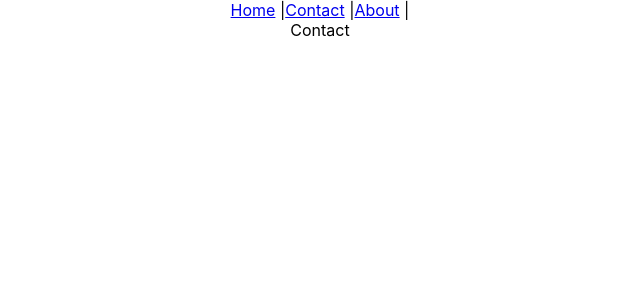
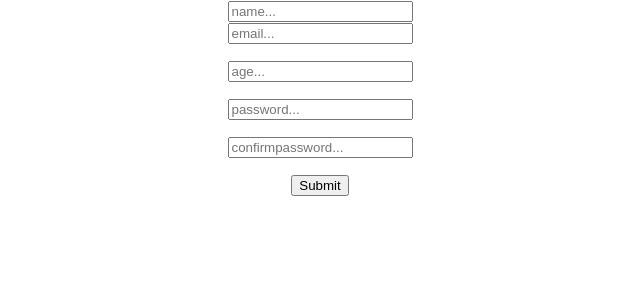
Before and after one commit to HudyRahmani/test1, a React (Create React App) app: page /contact in a window 1280 px wide. Shown: the top 300 px of the page, without its empty margins (320-960 px from the left). Built offline with nearby package versions, Linux system fonts and the light colour scheme.

Commit message:
Validation From using ( react-form ,yup , yupResolver)

```diff
--- a/package.json
+++ b/package.json
@@ -3,6 +3,7 @@
   "version": "0.1.0",
   "private": true,
   "dependencies": {
+    "@hookform/resolvers": "^3.9.0",
     "@popperjs/core": "^2.11.8",
     "@testing-library/jest-dom": "^5.17.0",
     "@testing-library/react": "^13.4.0",
@@ -13,10 +14,12 @@
     "json-server": "^1.0.0-beta.2",
     "react": "^18.3.1",
     "react-dom": "^18.3.1",
+    "react-hook-form": "^7.53.0",
     "react-query": "^3.39.3",
     "react-router-dom": "^6.26.2",
     "react-scripts": "5.0.1",
-    "web-vitals": "^2.1.4"
+    "web-vitals": "^2.1.4",
+    "yup": "^1.4.0"
   },
   "scripts": {
     "start": "react-scripts start",
--- a/src/App.js
+++ b/src/App.js
@@ -1,30 +1,10 @@
-import { BrowserRouter, Route, Routes } from 'react-router-dom';
 import './App.css'
-import Home from './pages/Home';
-import Contact from './pages/Contact';
-import About from './pages/About';
-import Navbar from './pages/Navbar';
-import Notfont from './pages/Notfont';
-import { QueryClient, QueryClientProvider } from 'react-query';
-
-
+import SubmitHomeForm from './pages/SubmitHomeForm';
 function App() {
-
-  const client = new QueryClient()
 
   return (
     <div className={`App`}>
-      <QueryClientProvider client={client}>
-        <BrowserRouter>
-          <Navbar />
-          <Routes>
-            <Route path='/' element={<Home />} />
-            <Route path='/contact' element={<Contact />} />
-            <Route path='/about' element={<About />} />
-            <Route path='/*' element={<Notfont />} />
-          </Routes>
-        </BrowserRouter>
-      </QueryClientProvider>
+      <SubmitHomeForm />
     </div>
   );
 
--- a/src/pages/About.js
+++ /dev/null
@@ -1,7 +0,0 @@
-import React from 'react'
-
-export default function About() {
-  return (
-    <div>About</div>
-  )
-}
--- a/src/pages/Contact.js
+++ /dev/null
@@ -1,11 +0,0 @@
-import React, { useContext } from 'react'
-import { useNavigate } from 'react-router-dom'
-
-
-export default function Contact() {
-  let navigate = useNavigate()
-
-  return (
-          <div>Contact</div>
-      )
-}
--- a/src/pages/Home.js
+++ /dev/null
@@ -1,23 +0,0 @@
-import axios from 'axios'
-import { useQuery } from 'react-query'
-
-export default function Home() {
-     const {data , isLoading , isError ,refetch} = useQuery(["cat"], ()=>{
-        return axios.get('https://catfact.ninja/fact/').then((res)=> res.data)
-     })
-
-     if(isLoading){
-       return <h2>Loading...</h2>
-      }
-     if(isError){
-      return <h2>sory where was an error</h2>
-     }
-  return (
-    <>
-        <div>
-          <button onClick={refetch}>Refetch</button>
-          <h1>{data?.fact}</h1>
-        </div>
-    </>
-  )
-}
--- a/src/pages/Navbar.js
+++ /dev/null
@@ -1,12 +0,0 @@
-import React from 'react'
-import { Link } from 'react-router-dom'
-
-export default function Navbar() {
-  return (
-    <div>
-        <Link to={'/'}>Home</Link> |
-        <Link to={'/Contact'}>Contact</Link> |
-        <Link to={'/About'}>About</Link> |
-    </div>
-  )
-}
--- a/src/pages/Notfont.js
+++ /dev/null
@@ -1,7 +0,0 @@
-import React from 'react'
-
-export default function Notfont() {
-  return (
-    <div>Notfont</div>
-  )
-}
--- /dev/null
+++ b/src/pages/SubmitHomeForm.js
@@ -0,0 +1,41 @@
+import React from 'react'
+import { useForm } from 'react-hook-form'
+import * as yup from 'yup'
+import { yupResolver } from '@hookform/resolvers/yup'
+
+export default function SubmitHomeForm() {
+
+
+    const sechema = yup.object().shape({
+        name : yup.string().required("نام اجباری است"),
+        email:yup.string().email("ایمل باید اعتباری باشد").required('ایمل اجباری است'),
+        age: yup.number().positive().min(18).max(100).required('سن مهم است'),
+        password:yup.string().min(4).max(15).required('پسورد فرض است'),
+        confirmpassword:yup.string().oneOf([yup.ref("password")],"پسورد برابر نیست").required()
+
+    })
+
+    const {register , handleSubmit ,formState:{errors}} = useForm({resolver : yupResolver(sechema)})
+    const onFormSubmit = (data) =>{
+        console.log(data)
+    }
+  return (
+    <div>
+        <form onSubmit={handleSubmit(onFormSubmit)}>
+            <input type='text' placeholder='name...' {...register("name")} /> <br />
+            {errors.name && (
+                <p>{errors.name?.message}</p>
+            )}
+            <input type='text' placeholder='email...'  {...register("email")}/><br />
+                <p>{errors.email?.message}</p>
+            <input type='number' placeholder='age...'  {...register("age")} /><br />
+                <p>{errors.number?.message}</p>
+            <input type='password' placeholder='password...'  {...register("password")}/><br />
+                <p>{errors.password?.message}</p>
+            <input type='password' placeholder='confirmpassword...'  {...register("confirmpassword")}/><br />
+                <p>{errors.confirmpassword?.message}</p>
+            <button>Submit</button>
+        </form>
+    </div>
+  )
+}
```
Also changed, not shown: 1 other file (tests, documents, lock files or other folders).
